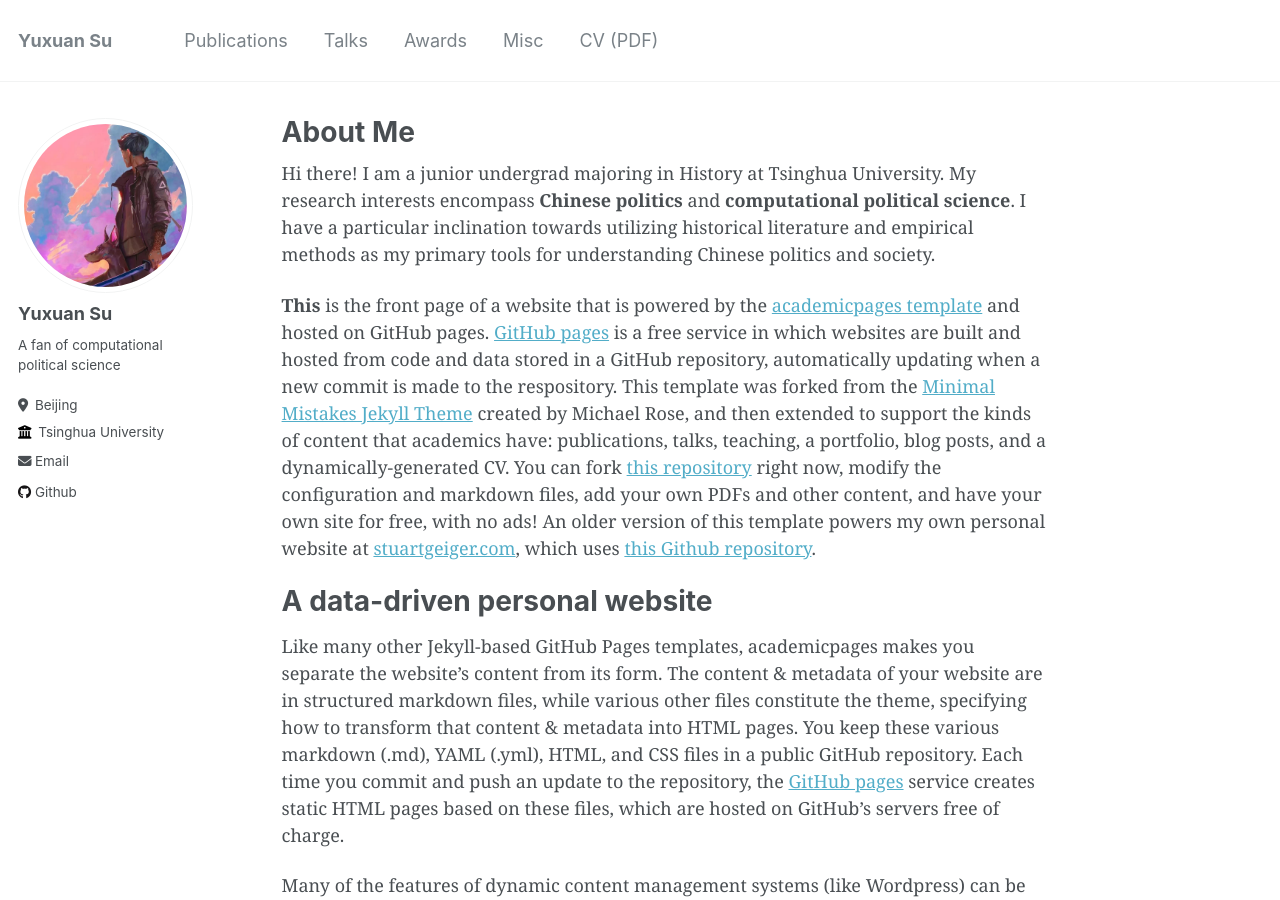
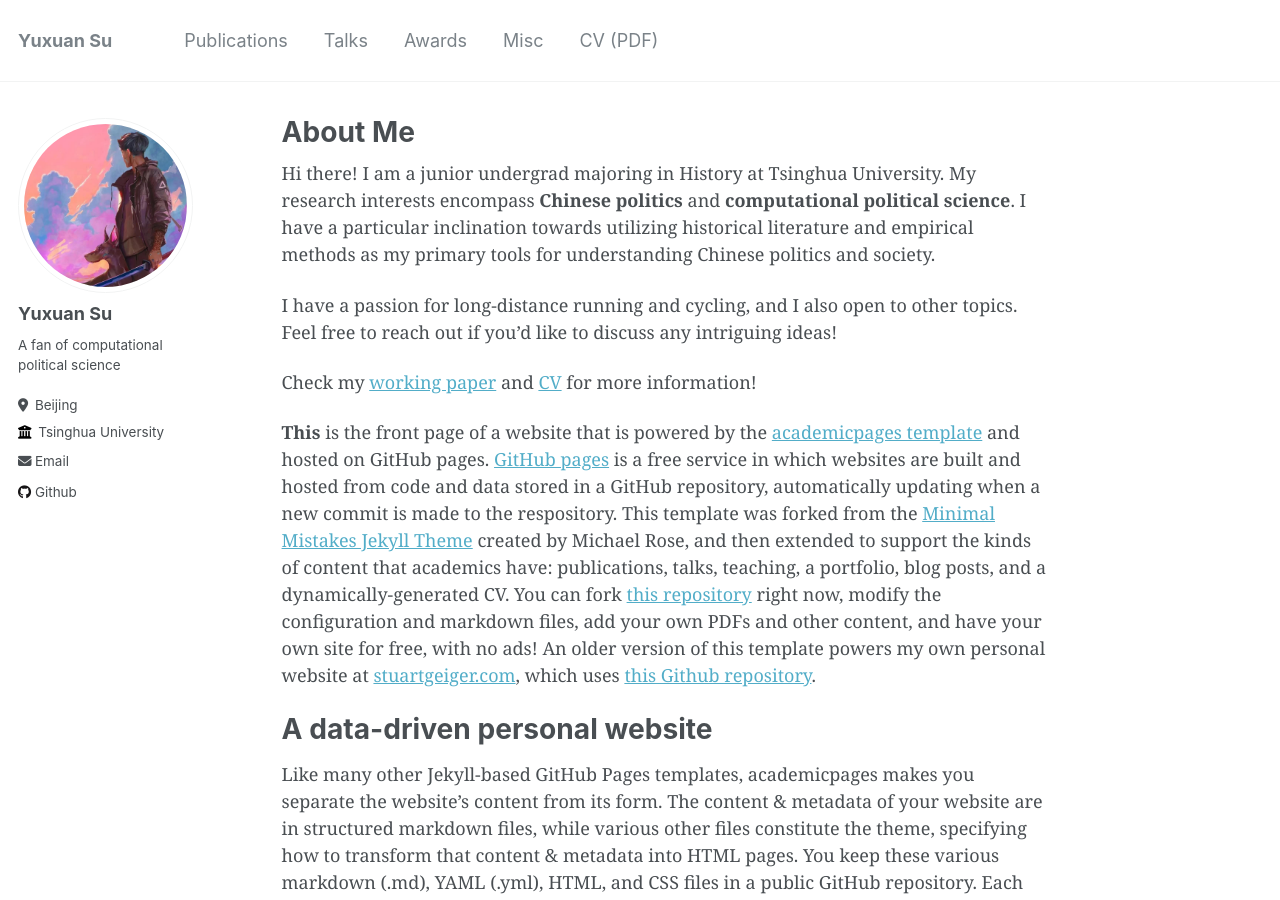
Before and after one commit to Yuxuan-THU/Yuxuan-THU.github.io, a Jekyll site: the page built from _pages/about.md, in a window 1280 px wide and 900 px high. Built offline with Jekyll 4.4.1, drawn with Linux system fonts in a browser that asks for light colours.

Commit message:
_pages/about.mdfiles/cv.pdf

```diff
--- a/_pages/about.md
+++ b/_pages/about.md
@@ -8,6 +8,10 @@ redirect_from:
 ---
 
 Hi there! I am a junior undergrad majoring in History at Tsinghua University. My research interests encompass **Chinese politics** and **computational political science**. I have a particular inclination towards utilizing historical literature and empirical methods as my primary tools for understanding Chinese politics and society.
+
+I have a passion for long-distance running and cycling, and I also open to other topics. Feel free to reach out if you'd like to discuss any intriguing ideas!
+
+Check my [working paper](https://yuxuan-thu.github.io/files/workingpaper.pdf) and [CV](https://yuxuan-thu.github.io/files/cv.pdf) for more information!
 
 **This** is the front page of a website that is powered by the [academicpages template](https://github.com/academicpages/academicpages.github.io) and hosted on GitHub pages. [GitHub pages](https://pages.github.com) is a free service in which websites are built and hosted from code and data stored in a GitHub repository, automatically updating when a new commit is made to the respository. This template was forked from the [Minimal Mistakes Jekyll Theme](https://mmistakes.github.io/minimal-mistakes/) created by Michael Rose, and then extended to support the kinds of content that academics have: publications, talks, teaching, a portfolio, blog posts, and a dynamically-generated CV. You can fork [this repository](https://github.com/academicpages/academicpages.github.io) right now, modify the configuration and markdown files, add your own PDFs and other content, and have your own site for free, with no ads! An older version of this template powers my own personal website at [stuartgeiger.com](http://stuartgeiger.com), which uses [this Github repository](https://github.com/staeiou/staeiou.github.io).
 
```
Also changed, not shown: 1 other file.
